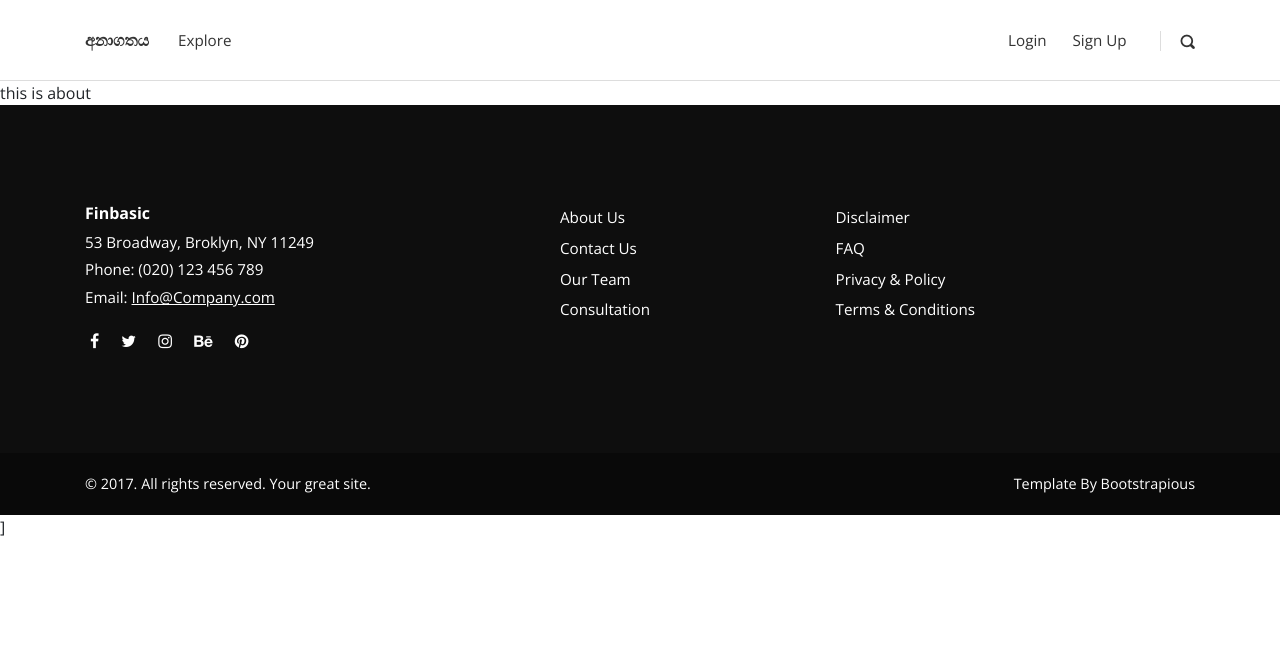
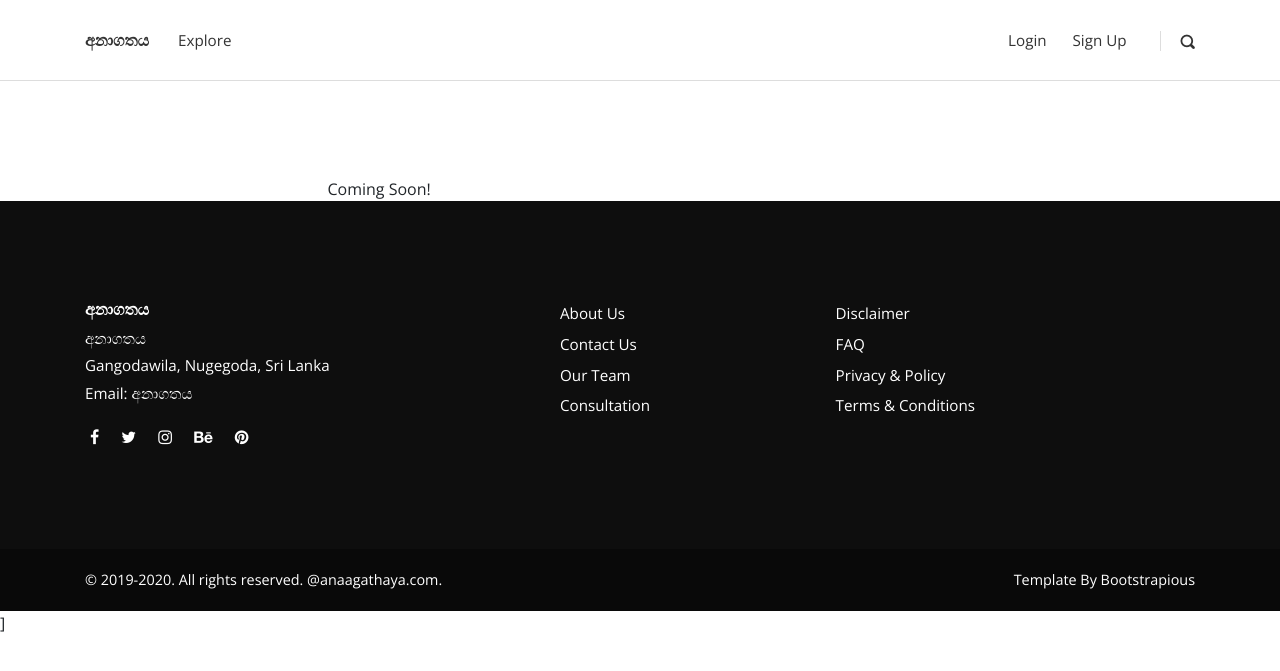
Before and after one commit to zorojurio/cricket_news, a Django app: page /accounts/about/ in a window 1280 px wide. Shown: the top 671 px of the page. Run offline with Django 3.2, Linux system fonts and the light colour scheme; data that the repository does not hold is empty; some libraries are stand-ins or nearby versions.

Commit message:
footer updated

```diff
--- a/blog/templates/blog/about.html
+++ b/blog/templates/blog/about.html
@@ -2,5 +2,9 @@
 
 
 {% block body_block %}
-    this is about
+   <div class="row">
+        <div class="col-6 mx-auto mt-5 pt-5">
+            Coming Soon!
+        </div>
+   </div>
 {% endblock body_block %}
--- a/blog/urls.py
+++ b/blog/urls.py
@@ -6,6 +6,8 @@ app_name = 'post'
 urlpatterns = [
     path('', views.HomeView.as_view(), name='home'),
     path('search/', views.search, name='search'),
+    path('about/', views.AboutView.as_view(), name='about'),
+
     # crud
     path('explore/', views.PostListView.as_view(), name='list'),
     path('article/<slug:slug>', views.PostDetailView.as_view(), name='detail'),
--- a/templates/footer.html
+++ b/templates/footer.html
@@ -6,12 +6,12 @@
         <div class="row">
             <div class="col-md-5">
                 <div class="logo">
-                    <h6 class="text-white">Finbasic</h6>
+                    <h6 class="text-white">අනාගතය</h6>
                 </div>
                 <div class="contact-details">
-                    <p>53 Broadway, Broklyn, NY 11249</p>
-                    <p>Phone: (020) 123 456 789</p>
-                    <p>Email: <a href="mailto:info@finbasic.com">Info@Company.com</a></p>
+                    <p>අනාගතය</p>
+                    <p>Gangodawila, Nugegoda, Sri Lanka</p>
+                    <p>Email: <a href=""></a>අනාගතය</p>
                     <ul class="social-menu">
                         <li class="list-inline-item"><a href="#"><i class="fa fa-facebook"></i></a></li>
                         <li class="list-inline-item"><a href="#"><i class="fa fa-twitter"></i></a></li>
@@ -24,7 +24,7 @@
             <div class="col-md-5">
                 <div class="menus d-flex justify-content-between">
                     <ul class="list-unstyled">
-                        <li> <a href="#">About Us</a></li>
+                        <li> <a href="{% url 'post:about' %}">About Us</a></li>
                         <li> <a href="#">Contact Us</a></li>
                         <li> <a href="#">Our Team</a></li>
                         <li> <a href="#">Consultation</a></li>
@@ -44,7 +44,7 @@
         <div class="container">
             <div class="row">
                 <div class="col-md-6">
-                    <p>&copy; 2017. All rights reserved. Your great site.</p>
+                    <p>&copy; 2019-2020. All rights reserved. @anaagathaya.com.</p>
                 </div>
                 <div class="col-md-6 text-right">
                     <p>Template By <a href="https://bootstrapious.com/p/bootstrap-carousel"
```
